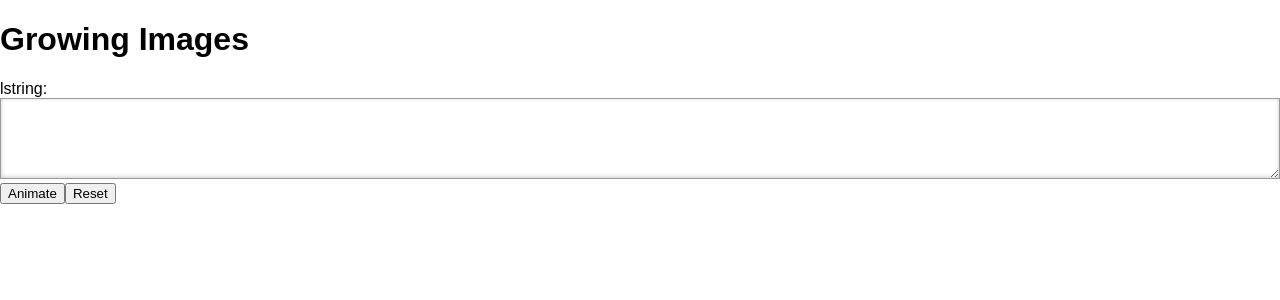
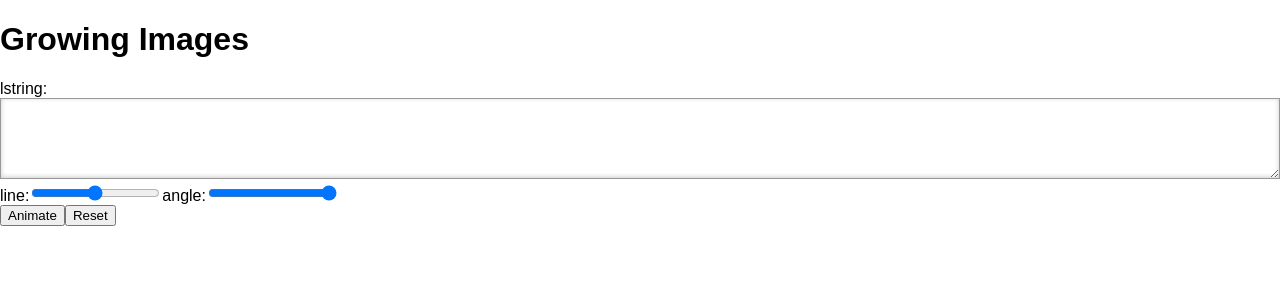
Before and after one commit to jcamera/react-trees, a React (Create React App) app: page / in a window 1280 px wide. Shown: the top 300 px of the page. Built offline with nearby package versions, Linux system fonts and the light colour scheme.

Commit message:
added line length and angle sliders

```diff
--- a/src/ControlPanel.js
+++ b/src/ControlPanel.js
@@ -9,6 +9,8 @@ class ControlPanel extends Component {
     this.handleClick = this.handleClick.bind(this);
     this.handleChange = this.handleChange.bind(this);
     this.handleClickReset = this.handleClickReset.bind(this);
+    this.handleLengthChange = this.handleLengthChange.bind(this);
+    this.handleAngleChange = this.handleAngleChange.bind(this);
 
     this.drawingTurtle = new DrawingTurtle2D();
 
@@ -61,6 +63,21 @@ class ControlPanel extends Component {
     this.drawingTurtle.draw(e.target.value);
   }
 
+  handleLengthChange(e) {
+    e.preventDefault();
+    //this.props.onDraw();
+    console.log(e.target.value);
+    //this.setState({ lstring: e.target.value });
+    this.drawingTurtle.lineLength = e.target.value;
+    this.drawingTurtle.draw(this.state.lstring);
+  }
+
+  handleAngleChange(e) {
+    console.log(e.target.value);
+    this.drawingTurtle.angleInc = Math.PI / e.target.value;
+    this.drawingTurtle.draw(this.state.lstring);
+  }
+
   animateDraw() {
     window.setTimeout(function() {
       this.drawingTurtle.draw(this.state.lstring);
@@ -107,8 +124,22 @@ class ControlPanel extends Component {
             style={lstringInputStyle}
             />
         </label>
+        <label>
+          line:
+          <input id="lengthInput" type="range" min="1" max="100"
+            onChange={this.handleLengthChange}/>
+        </label>
+        <label>
+          angle:
+          <input id="angleInput" type="range"
+            min="2"
+            max="48"
+            onChange={this.handleAngleChange} />
+        </label>
+        <br/>
         <button id="drawButton" onClick={this.handleClick}>Animate</button>
         <button id="resetButton" onClick={this.handleClickReset}>Reset</button>
+
       </form>
     );
   }
--- a/src/DrawingTurtle2D.js
+++ b/src/DrawingTurtle2D.js
@@ -11,13 +11,13 @@ class DrawingTurtle2D {
     }
     this.ctx = this.canvas.getContext('2d');
     this.lstring = "";
-    this.length = 10;
+    this.lineLength = 10;
     this.angleInc = Math.PI / 6;
   }
 
   drawForward() {
-    this.turtle.posX += Math.cos(this.turtle.angle) * this.length;
-    this.turtle.posY += Math.sin(this.turtle.angle) * this.length;
+    this.turtle.posX += Math.cos(this.turtle.angle) * this.lineLength;
+    this.turtle.posY += Math.sin(this.turtle.angle) * this.lineLength;
     this.ctx.lineTo(this.turtle.posX, this.turtle.posY);
 
   }
@@ -38,6 +38,15 @@ class DrawingTurtle2D {
     this.ctx.clearRect(0, 0, this.canvas.width, this.canvas.height);
   }
 
+/*
+  set lineLength(x) {
+    //this.lineLength = x;
+  }
+
+  set angle(x) {
+    //this.angle = x;
+  }
+*/
   draw(lstring) {
     this.lstring = lstring;
 
```
